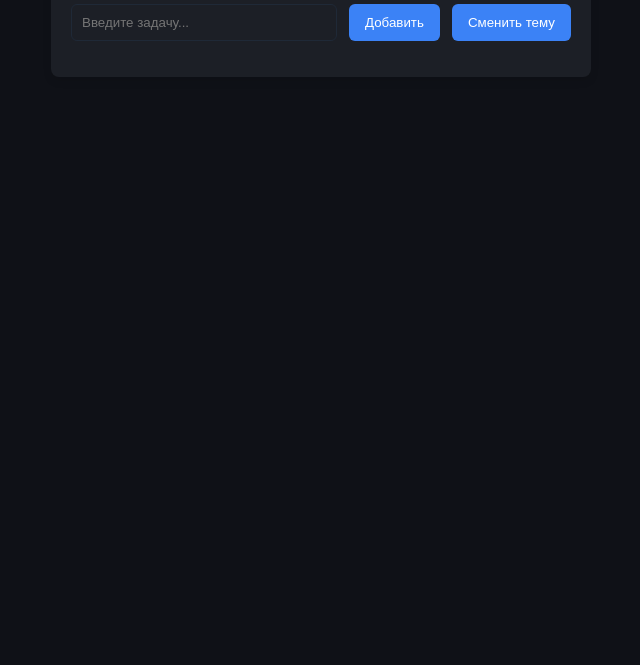
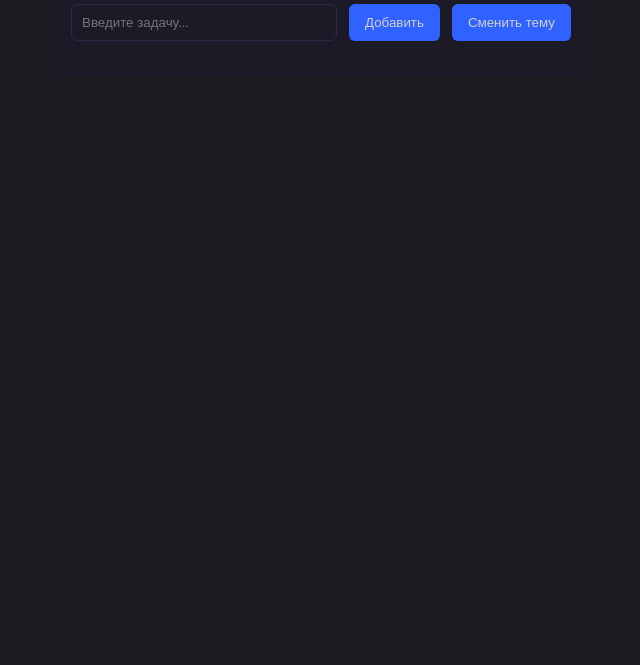
Before and after one commit to LGalushka/ToDo-List, a plain HTML site: page index.html in a window 1280 px wide. Shown: the part 135-800 px from the top of the page, without its empty margins (319-959 px from the left). Drawn offline with Linux system fonts and the light colour scheme.

Commit message:
style: изменены цветовая палитра

```diff
--- a/css/base.css
+++ b/css/base.css
@@ -1,26 +1,26 @@
 /* --- БАЗА ---- */
 /* Светлая тема */
 :root {
-  --color-bg: #0F1117;
-  --color-text: #F3F4F6;
-  --color-primary: #3B82F6;
-  --color-accent: #8B5CF6;
-  --color-success: #10B981;
-  --color-error: #EF4444;
-  --color-card: #1C1F26;
-  --color-border: #1F2937;
+  --color-bg: #1d1c22;
+  --color-text: #b3b1bb;
+  --color-primary: #2f62ff;
+  --color-accent: #7a60fd;
+  --color-success: #56d8a2;
+  --color-error: #ef4e34;
+  --color-card: #1c1a26;
+  --color-border: #2a2845;
 }
 
 /* Тёмная тема */
 [data-theme="light"] {
   --color-bg: #F9FAFB;
   --color-text: #1E1E1E;
-  --color-primary: #3B82F6;
-  --color-accent: #8B5CF6;
-  --color-success: #10B981;
-  --color-error: #EF4444;
-  --color-card: #FFFFFF;
-  --color-border: #D1D5DB;
+  --color-primary: #2f62ff;
+  --color-accent: #7a60fd;
+  --color-success: #56d8a2;
+  --color-error: #ef4e34;
+  --color-card: #e7eaf0;
+  --color-border: #ccd1d7;
 }
 
 /* --- Общие стили ---- */
@@ -35,7 +35,7 @@ body {
 /* --- Кнопки ---- */
 button {
   background-color: var(--color-primary);
-  color: white;
+  color: rgb(208, 208, 208);
   border: none;
   border-radius: 6px;
   padding: 10px 16px;
--- a/css/style.css
+++ b/css/style.css
@@ -49,3 +49,11 @@ main {
   border: 1px solid var(--color-border);
   margin-bottom: 10px;
 }
+
+/* Завершённые задачи с зачёркнутым текстом */
+.task-item.done .task-text {
+  text-decoration: line-through;
+  text-decoration-color: var(--color-success);
+  text-decoration-thickness: 2px;
+  color: #666b73
+}
```
Also changed, not shown: images/delete.svg (added), images/edit.svg (added), images/moon.svg (added), images/plus.svg (added), images/sun.svg (added), images/triangle.svg (added).
